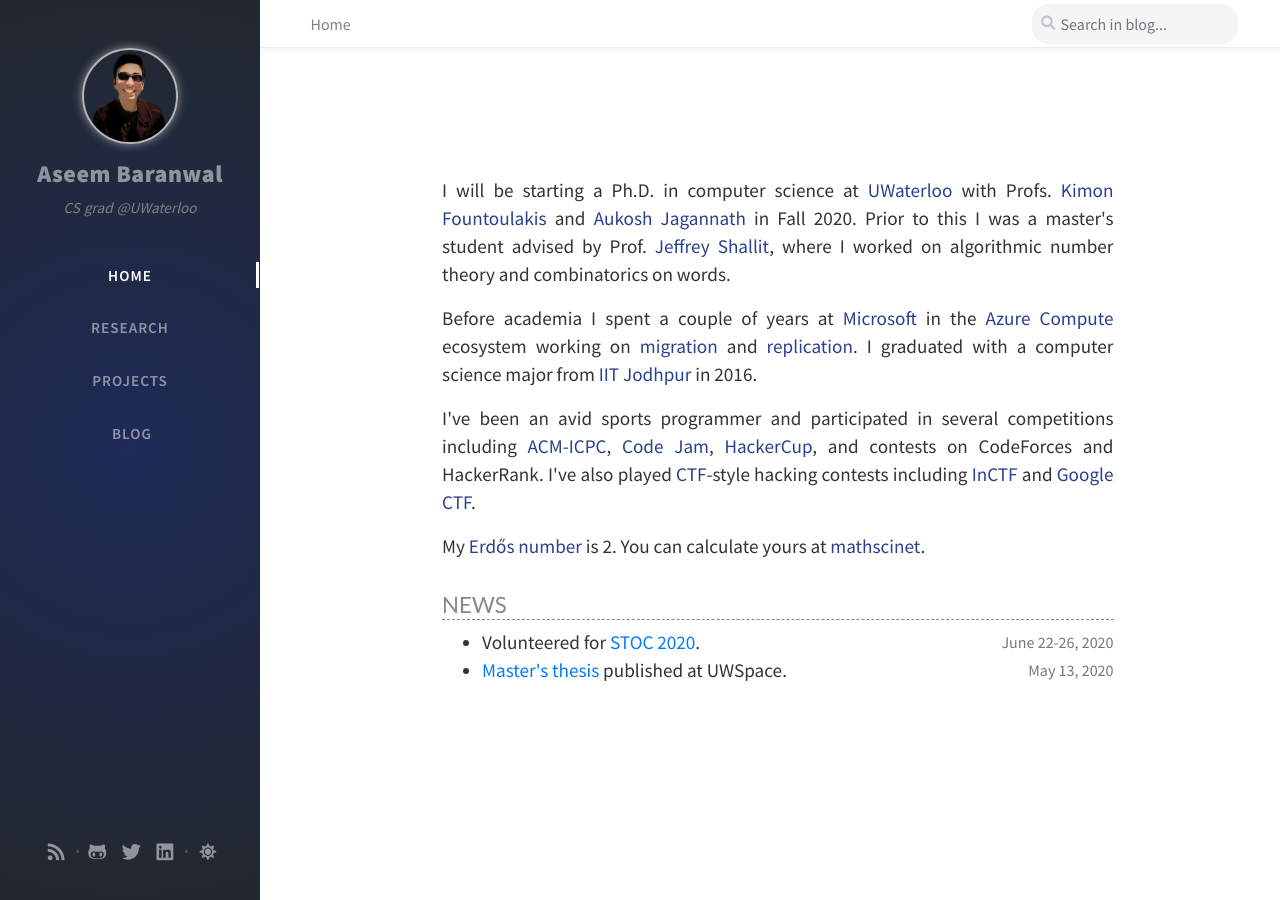
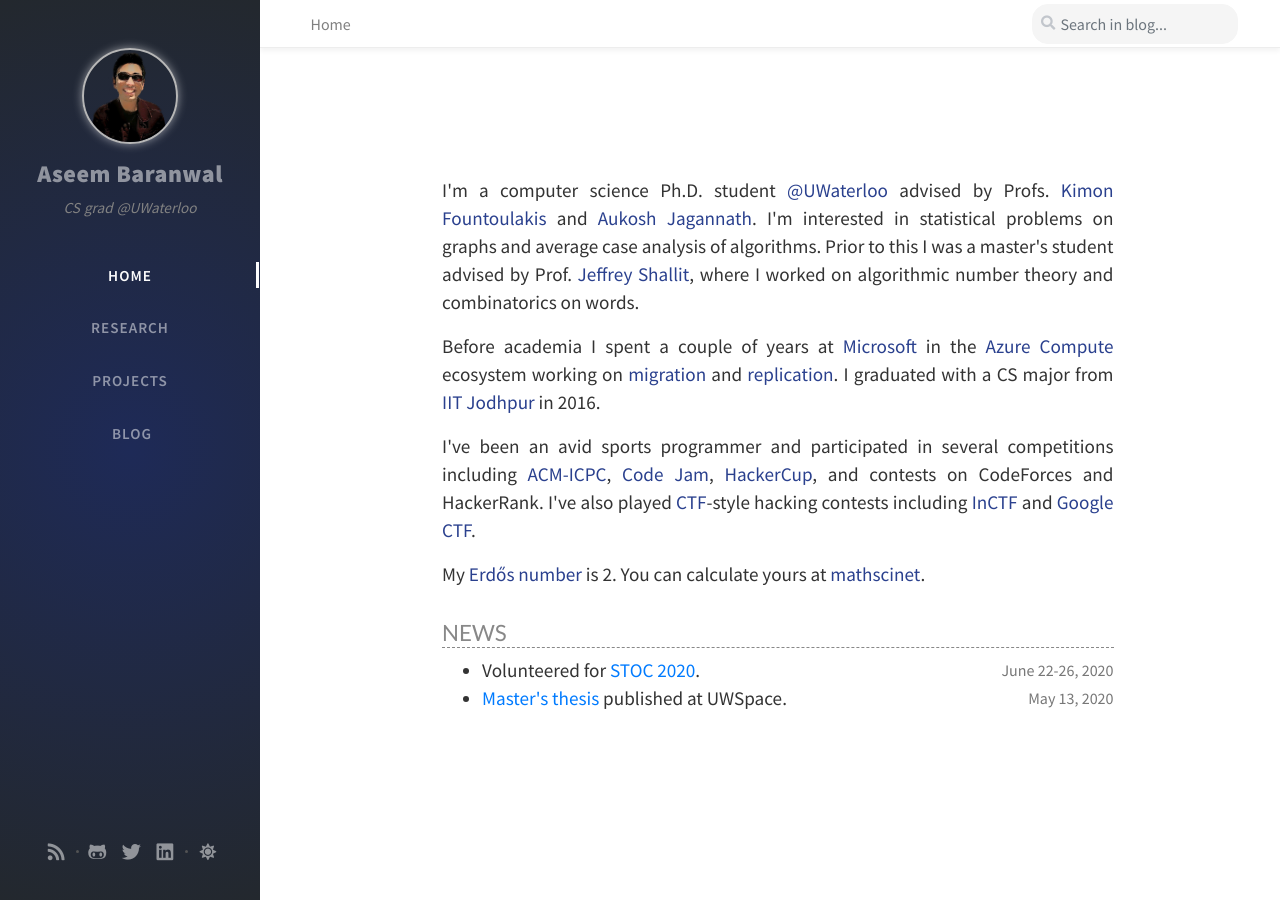
Before and after one commit to aseemrb/aseemrb.github.io, a Jekyll site: the page built from index.html, in a window 1280 px wide. Built offline with Jekyll 4.4.1, drawn with Linux system fonts in a browser that asks for light colours; nearby versions of some CDN libraries; comment, search, counter and statistics services are not loaded.

Commit message:
update Kimon's webpage link

```diff
--- a/_layouts/home.html
+++ b/_layouts/home.html
@@ -8,10 +8,10 @@
     <div id="page" class="post pb-5 pl-1 pr-1 pl-sm-2 pr-sm-2 pl-md-4 pr-md-4 mb-md-4">
       <div id="homediv">
         <p class="text-justify">
-            I will be starting a Ph.D. in computer science at <a href="https://uwaterloo.ca/">UWaterloo</a> with Profs. <a href="https://www1.icsi.berkeley.edu/~kfount/">Kimon Fountoulakis</a> and <a href="https://math.uwaterloo.ca/~a3jagann/">Aukosh Jagannath</a> in Fall 2020. Prior to this I was a master's student advised by Prof. <a href="https://cs.uwaterloo.ca/~shallit/">Jeffrey Shallit</a>, where I worked on algorithmic number theory and combinatorics on words.
+            I'm a computer science Ph.D. student <a href="https://uwaterloo.ca/">@UWaterloo</a> advised by Profs. <a href="https://cs.uwaterloo.ca/~kfountou/">Kimon Fountoulakis</a> and <a href="https://math.uwaterloo.ca/~a3jagann/">Aukosh Jagannath</a>. I'm interested in statistical problems on graphs and average case analysis of algorithms. Prior to this I was a master's student advised by Prof. <a href="https://cs.uwaterloo.ca/~shallit/">Jeffrey Shallit</a>, where I worked on algorithmic number theory and combinatorics on words.
         </p>
         <p class="text-justify">
-            Before academia I spent a couple of years at <a href="https://microsoft.com/">Microsoft</a> in the <a href="https://azure.microsoft.com/en-us/product-categories/compute/">Azure Compute</a> ecosystem working on <a href="https://azure.microsoft.com/en-us/services/azure-migrate/">migration</a> and <a href="https://azure.microsoft.com/en-us/services/site-recovery/">replication</a>. I graduated with a computer science major from <a href="http://iitj.ac.in/">IIT Jodhpur</a> in 2016.
+            Before academia I spent a couple of years at <a href="https://microsoft.com/">Microsoft</a> in the <a href="https://azure.microsoft.com/en-us/product-categories/compute/">Azure Compute</a> ecosystem working on <a href="https://azure.microsoft.com/en-us/services/azure-migrate/">migration</a> and <a href="https://azure.microsoft.com/en-us/services/site-recovery/">replication</a>. I graduated with a CS major from <a href="http://iitj.ac.in/">IIT Jodhpur</a> in 2016.
         </p>
         <p class="text-justify">
             I've been an avid sports programmer and participated in several competitions including <a href="https://icpc.global/">ACM-ICPC</a>, <a href="https://codingcompetitions.withgoogle.com/codejam">Code Jam</a>, <a href="https://www.facebook.com/hackercup/contest">HackerCup</a>, and contests on CodeForces and HackerRank. I've also played <a href="https://ctftime.org/ctf-wtf/">CTF</a>-style hacking contests including <a href="https://inctf.in/">InCTF</a> and <a href="https://capturetheflag.withgoogle.com/">Google CTF</a>.
```
